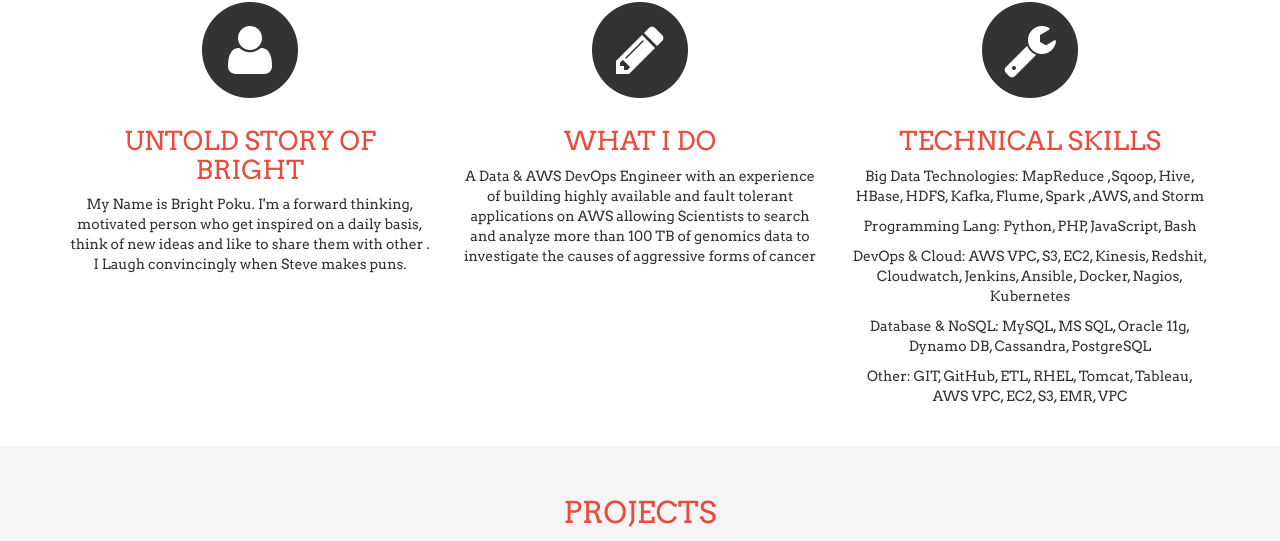
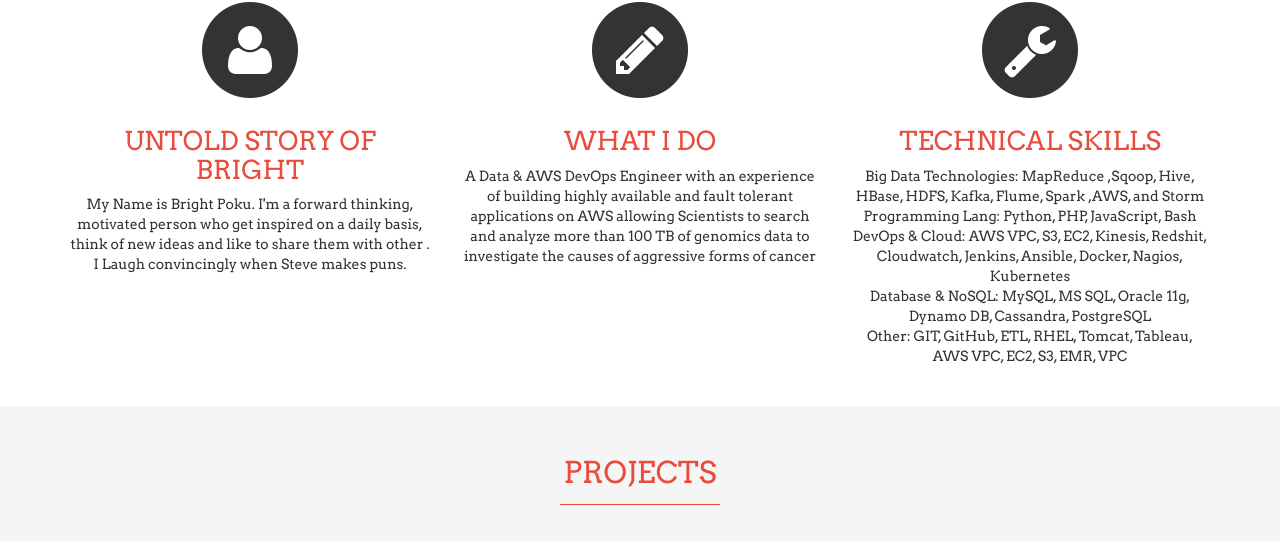
Before and after one commit to brightap/bright, a plain HTML site: page index.html in a window 1280 px wide. Shown: the part 762-1303 px from the top of the page. Drawn offline with nearby package versions, Linux system fonts and the light colour scheme.

Commit message:
changed the contact number in the footer

```diff
--- a/index.html
+++ b/index.html
@@ -114,11 +114,11 @@
               <i class="fa fa-wrench fa-stack-1x fa-inverse"></i>
             </span>
             <h3>TECHNICAL SKILLS</h3>
-            <p>Big Data Technologies: MapReduce ,Sqoop, Hive, HBase, HDFS, Kafka, Flume, Spark ,AWS, and Storm</p>
-			<p>Programming Lang:      Python, PHP, JavaScript, Bash</p>
-			<p>DevOps & Cloud:        AWS VPC, S3, EC2, Kinesis, Redshit, Cloudwatch, Jenkins, Ansible, Docker, Nagios, Kubernetes</p>
-			<p>Database & NoSQL: 	  MySQL, MS SQL, Oracle 11g,  Dynamo DB, Cassandra, PostgreSQL</p>
-			<p>Other:  	              GIT, GitHub, ETL, RHEL, Tomcat, Tableau, AWS VPC, EC2, S3, EMR, VPC</p>
+            <p>Big Data Technologies: MapReduce ,Sqoop, Hive, HBase, HDFS, Kafka, Flume, Spark ,AWS, and Storm <br>
+			  Programming Lang:      Python, PHP, JavaScript, Bash <br>
+			  DevOps & Cloud:        AWS VPC, S3, EC2, Kinesis, Redshit, Cloudwatch, Jenkins, Ansible, Docker, Nagios, Kubernetes<br>
+			  Database & NoSQL: 	  MySQL, MS SQL, Oracle 11g,  Dynamo DB, Cassandra, PostgreSQL<br>
+			  Other:  	              GIT, GitHub, ETL, RHEL, Tomcat, Tableau, AWS VPC, EC2, S3, EMR, VPC</p>
 
 
           </div>
@@ -168,7 +168,7 @@
                   <p><strong>BRIGHT A. POKU</strong></p>
                   <p>New York, NY</p>
                   <p><img class="contact" src="Image/phone.png"></i>
-                    :347-859-9365</p>
+                    :646-450-4355</p>
 
                     <p><img class="contact" src="Image/email.png"></i>
                     :<a href= "mailto:bap8000@gmail.com">bap8000@gmail.com</a></a>
@@ -183,7 +183,7 @@
     </section>
 
     <footer>
-      <p>BP &copy; 2015, All Rights Reserved. &nbsp;<span><a href="#">Privacy</a></span>&nbsp;<span><a href="#">Terms</a></span></p>
+      <p>BP &copy; 2017, All Rights Reserved. &nbsp;<span><a href="#">Privacy</a></span>&nbsp;<span><a href="#">Terms</a></span></p>
     </footer>
 
 
```
